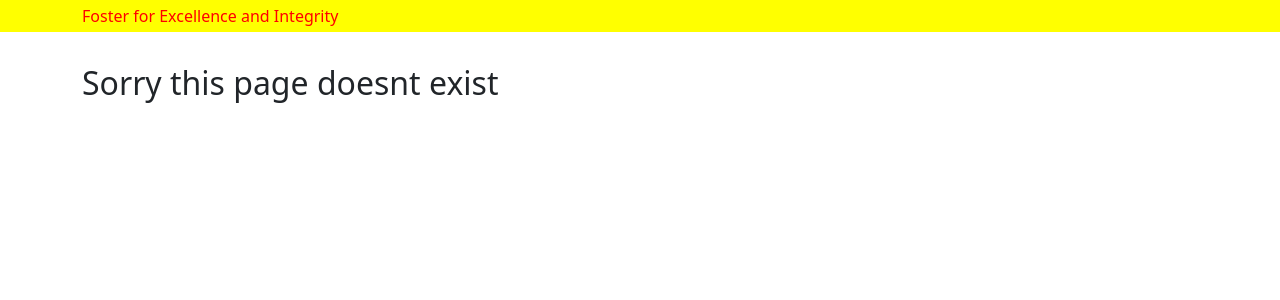
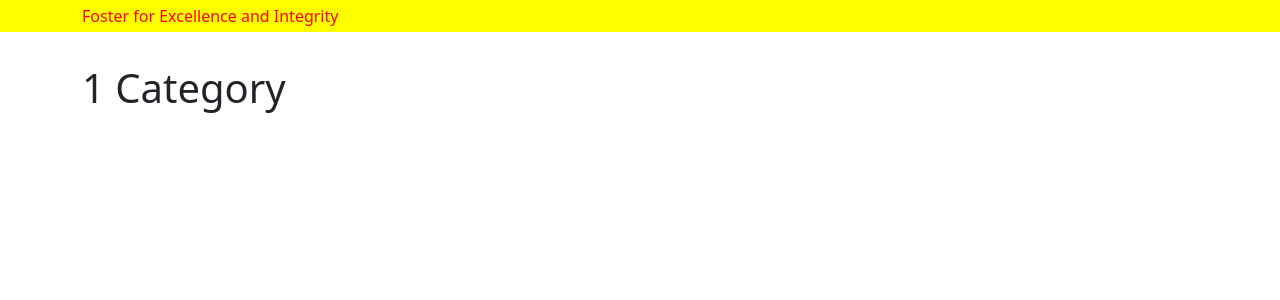
Before and after one commit to stevensnowden3/blogPostProject, a Django app: page /category/1/ in a window 1280 px wide. Shown: the part 99-399 px from the top of the page. Run offline with Django 4.2, Linux system fonts and the light colour scheme; data comes from the database, SQL or seed files in the repository; both versions use the stored data as it was after the commit; some libraries are stand-ins or nearby versions.

```diff
--- a/theblog/templates/category.html
+++ b/theblog/templates/category.html
@@ -2,15 +2,12 @@
 
 
 {% block content %}
-{% if category_posts %}
 <h1>{{ cats }}  Category  </h1>
+<ul>
 {% for post in category_posts %}
-
-<ul>
   <li>
-        <a href="{% url 'article_details' post.pk %}">{{ post.title }}</a>  (
-        <a href="{% url 'category' post.category %}">
-            {{ post.category }}</a>)
+        <a href="{% url 'article_details' post.pk %}">{{ post.title }}</a>
+        ({{ post.category }})
          --
         {{ post.author.first_name }}
         {{ post.author.first_name }} --
@@ -22,10 +19,8 @@
         <br>
         {{ post.body|safe|slice:":120"}}
     </li>
+
+    {% end
+{% endfor %}
 </ul>
-{% endfor %}
-{% else %}
-<h2>Sorry this page doesnt exist</h2>
-{% endif %}
-
 {% endblock %}
--- a/theblog/views.py
+++ b/theblog/views.py
@@ -17,7 +17,7 @@ class HomeView(ListView):
 
 def CategoryView(request,cats):
     category_posts = Post.objects.filter(category=cats)
-    return render(request, 'category.html', {'cats':cats, 'category_posts':category_posts})
+    return render(request, 'category.html', {'cats':cats.title(), 'category_posts':category_posts})
 
 class ArticlaDetailView(DetailView):
     model = Post
```
Also changed, not shown: db.sqlite3, members/templates/registration/registration.html (renamed from members/templates/registration/register.html), theblog/migrations/0004_alter_category_options.py (added).
